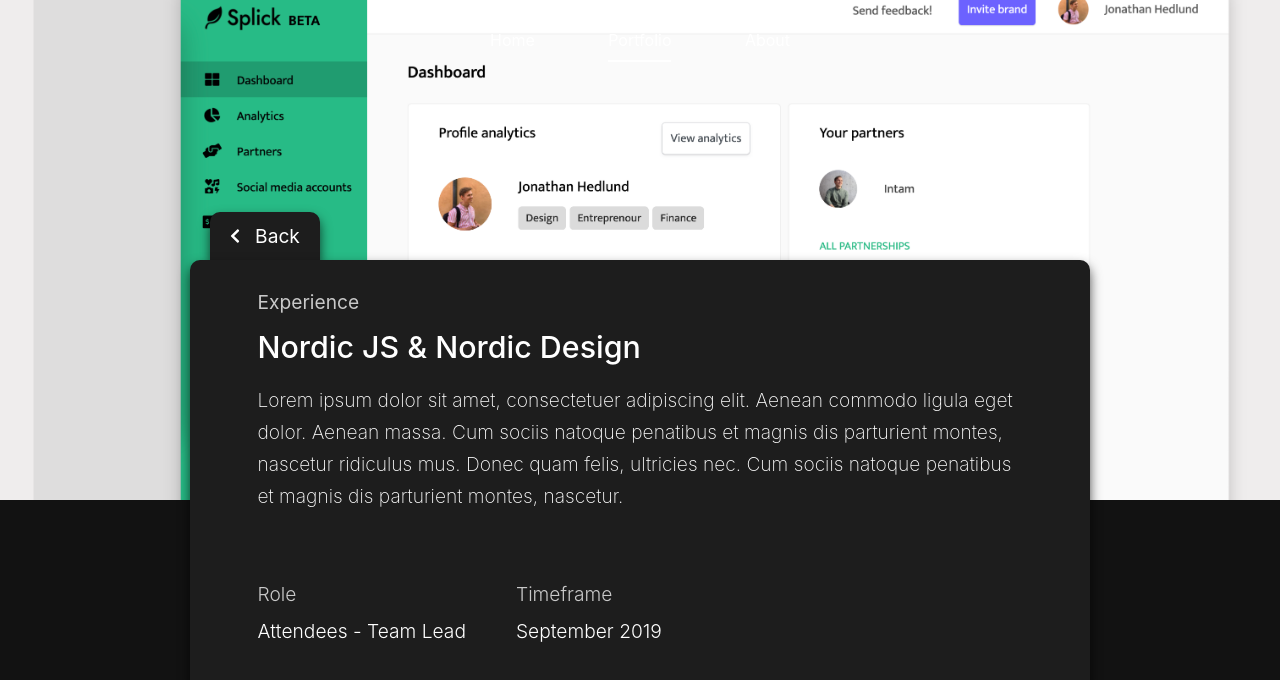
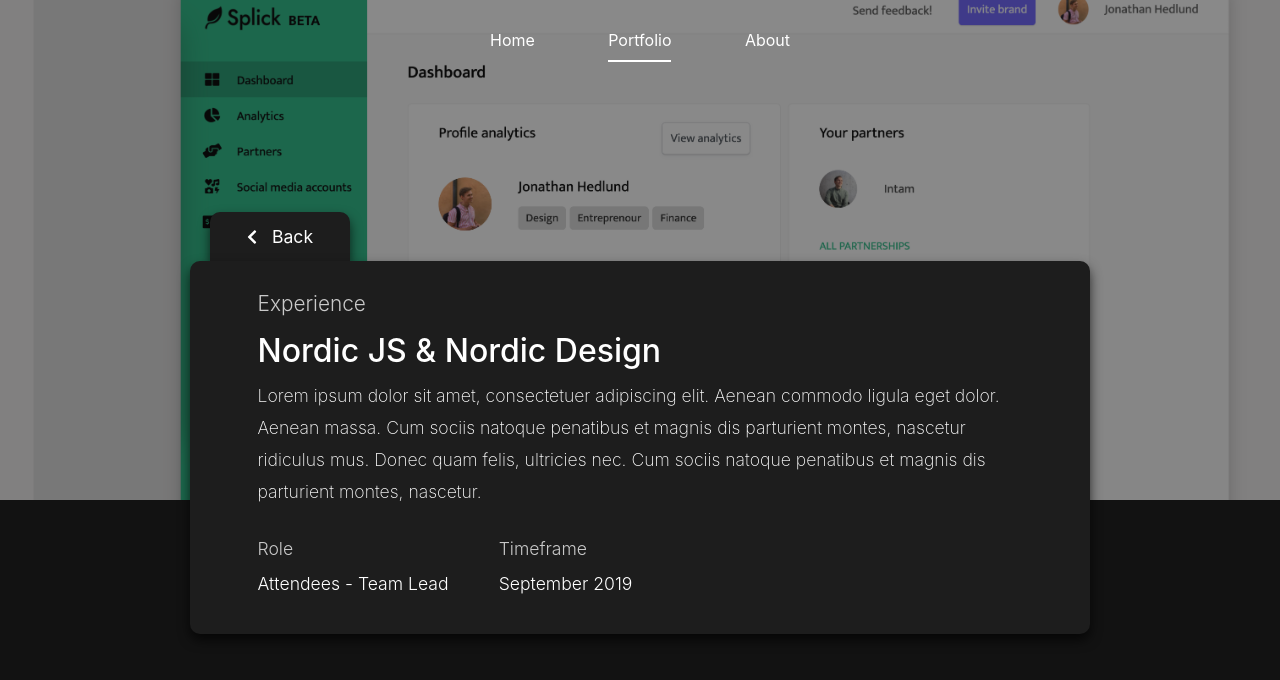
Before and after one commit to JonathanHedlund/portfolio, a Next.js app: page /portfolio/nordic in a window 1280 px wide. Shown: the top 680 px of the page. Built offline with nearby package versions, Linux system fonts and the light colour scheme.

Commit message:
More design updates and fixes!

```diff
--- a/components/previous-work/PreviousWorkContainer.js
+++ b/components/previous-work/PreviousWorkContainer.js
@@ -8,6 +8,7 @@ const PreviousWorkContainer = () => {
             <h2 className={styles.header}>Some of my previous work</h2>
             <div>
                 <PreviousWorkItem
+                    img="/splick.png"
                     link="/portfolio/hobbies"
                     header="Hobbies"
                     tags="Design, Entreprenourship"
@@ -19,6 +20,7 @@ const PreviousWorkContainer = () => {
                     Aenean commodo ligula eget dolor. Aenean massa."
                     />
                 <PreviousWorkItem
+                    img="/splick.png"
                     link="/portfolio/arboreal"
                     header="Arboreal"
                     tags="Design, Entreprenourship"
--- a/styles/Portfolio.module.css
+++ b/styles/Portfolio.module.css
@@ -22,7 +22,6 @@
     padding-top: 25px;
     width: 85%;
     z-index: 7;
-
 }
 
 .portfolioHeaderBackground {
@@ -32,6 +31,7 @@
     height: 300px;
     top: 0;
     left: 0;
+    opacity: 50%;
     background-position: center; /* Center the image */
     background-repeat: no-repeat; /* Do not repeat the image */
     background-size: cover; /* Resize the background image to cover the entire container */
@@ -63,7 +63,7 @@
     justify-content: center;
     background-color: #1D1D1D;
     box-shadow: 0px 6px 12px #000000af;
-    border-radius: 10px;
+    border-radius: 10px 10px 0 0;
 }
 
 .portfolioHeaderInfoContainerInnerContent {
@@ -100,12 +100,13 @@
 .headerInfoType {
     font-size: 1.2rem;
     color: #c9c9c9;
+    font-weight: 300;
 }
 
 .headerInfoHeader {
     font-size: 1.9rem;
-    margin-bottom: 15px;
-    margin-top: 15px;
+    margin-bottom: 10px;
+    margin-top: 18px;
 }
 
 .headerInfoText {
@@ -113,6 +114,8 @@
     line-height: 32px;
     font-weight: 200;
     margin-bottom: 40px;
+    margin-top: 0px;
+
 }
 
 .headerInfoMetaType {
@@ -138,16 +141,35 @@
 
 .portfolioText {
     font-size: 1.1rem;
-    margin-bottom: 40px;
+    margin-bottom: 15px;
 }
 
 .portfolioImage {
     width: 100%;
     border-radius: 10px;
-    margin-bottom: 25px;
+    margin-bottom: 20px;
+    margin-top: 25px;
 }
 
 @media only screen and (min-width: 900px) {
+    .portfolioHeaderInfoContainerInner {
+        border-radius: 10px;
+    }
+
+    .backContainer {
+        padding: 14px 15px;
+        width: 140px;
+    }
+
+    .backContainerText {
+        font-size: 1.1rem;
+    }
+
+    .icon {
+        width: 13px;
+        margin-right: 15px;
+    }
+
     .headerInfoMetaContainer {
         display: flex;
         flex-direction: row;
@@ -160,4 +182,41 @@
     .portfolioHeaderBackground {
         height: 500px;
     }
+
+    .headerInfoText {
+        font-size: 1.1rem;
+        line-height: 32px;
+        font-weight: 200;
+        margin-bottom: 10px;
+        margin-top: 10px;
+    }
+
+    .headerInfoType {
+        font-size: 1.3rem;
+        color: #c9c9c9;
+        font-weight: 300;
+    }
+
+    .headerInfoHeader {
+        font-size: 2rem;
+        margin-bottom: 0px;
+        margin-top: 15px;
+    }
+
+    .headerInfoMetaType {
+        font-size: 1.1rem;
+    }
+
+    .headerInfoMetaText {
+        font-size: 1.1rem;
+        margin-bottom: 10px;
+    }
+
+    .headerInfoRole {
+        margin-top: 20px;
+    }
+
+    .headerInfoTimeFrame {
+        margin-top: 20px;
+    }
 }
```
Also changed, not shown: components/previous-work/PreviousWorkItem.js (+5 -2 lines), pages/portfolio/splick.js (+25 -1 lines), styles/PreviousWork.module.css (+14 -10 lines).
